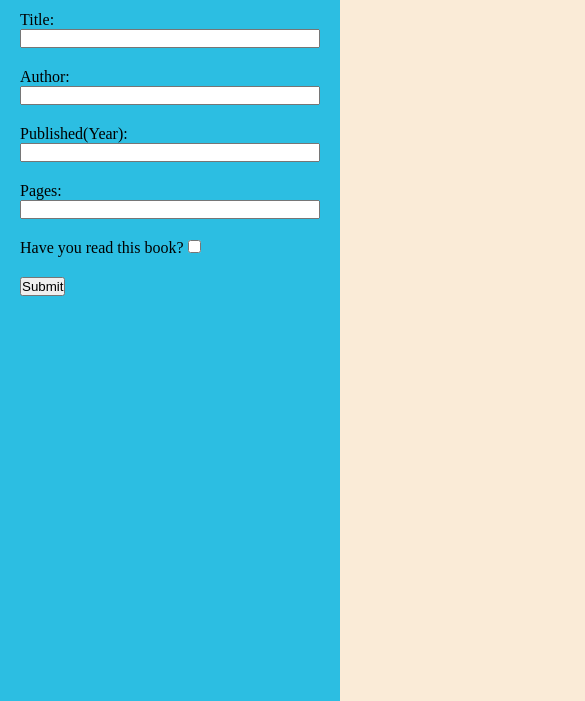
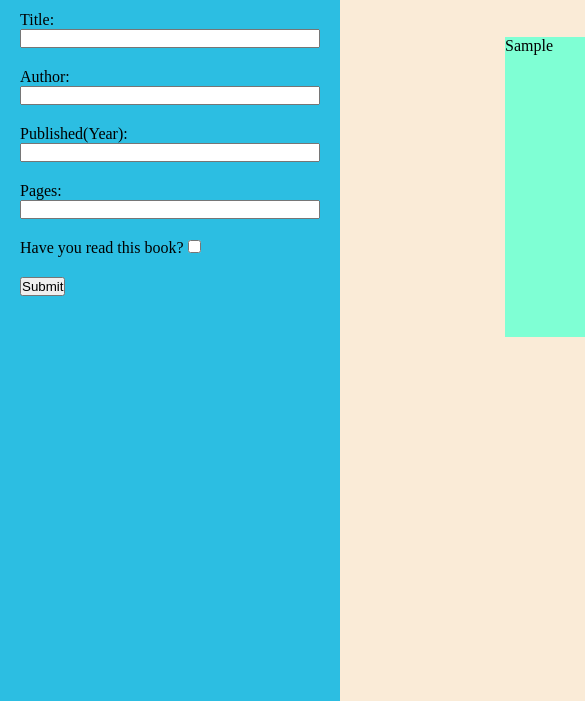
Before and after one commit to parkypark92/library_app, a website: page index.html in a window 390 px wide. Both pictures are taken after typing "Sample", "Sample", "Sample", "5" into the empty fields and a click on the button "Submit". Shown: the part 143-844 px from the top of the page, 585 px wide, since content can reach past the window. Drawn offline with Linux system fonts and the light colour scheme.

Commit message:
make a dislayBooks function, which loops through the myLibrary array and displays each book with it's title. Make the display responsive to window size using Grid

```diff
--- a/script.js
+++ b/script.js
@@ -6,6 +6,7 @@ const newAuthor = document.getElementById("author");
 const newPublished = document.getElementById("published");
 const newPages = document.getElementById("pages");
 const newHasRead = document.getElementById("has-read");
+const bookShelf = document.querySelector(".my-books");
 
 function Book(title, author, published, pages, hasRead) {
   this.title = title;
@@ -13,6 +14,16 @@ function Book(title, author, published, pages, hasRead) {
   this.published = published;
   this.pages = pages;
   this.hasRead = hasRead;
+}
+
+function displayBooks(array) {
+  bookShelf.textContent = "";
+  array.forEach((element) => {
+    const currentBook = document.createElement("div");
+    currentBook.classList.add("book");
+    currentBook.textContent = element.title;
+    bookShelf.appendChild(currentBook);
+  });
 }
 
 function addBookToLibrary(event) {
@@ -25,8 +36,28 @@ function addBookToLibrary(event) {
     newHasRead.checked ? newHasRead.value : "Off"
   );
   myLibrary.push(newBook);
-  console.log(myLibrary);
+  displayBooks(myLibrary);
   form.reset();
 }
 
 submit.addEventListener("click", addBookToLibrary);
+
+// const testBook = new Book("Test Book1", "Andrew Park", "2023", "300", "Off");
+// myLibrary.push(testBook);
+// const testBook2 = new Book("Test Book2", "Andrew Park", "2023", "300", "Off");
+// myLibrary.push(testBook2);
+// const testBook3 = new Book("Test Book3", "Andrew Park", "2023", "300", "Off");
+// myLibrary.push(testBook3);
+// const testBook4 = new Book("Test Book4", "Andrew Park", "2023", "300", "Off");
+// myLibrary.push(testBook4);
+// const testBook5 = new Book("Test Book5", "Andrew Park", "2023", "300", "Off");
+// myLibrary.push(testBook5);
+// const testBook6 = new Book("Test Book6", "Andrew Park", "2023", "300", "Off");
+// myLibrary.push(testBook6);
+// const testBook7 = new Book("Test Book7", "Andrew Park", "2023", "300", "Off");
+// myLibrary.push(testBook7);
+// const testBook8 = new Book("Test Book8", "Andrew Park", "2023", "300", "Off");
+// myLibrary.push(testBook8);
+// const testBook9 = new Book("Test Book9", "Andrew Park", "2023", "300", "Off");
+// myLibrary.push(testBook9);
+// displayBooks(myLibrary);
--- a/style.css
+++ b/style.css
@@ -4,13 +4,14 @@
     box-sizing: border-box;
 }
 
-html, body {
+html {
     height: 100%;
 }
 
 
 
 body {
+    height: 100%;
     max-width: 1400px;
     margin: auto;
 }
@@ -50,4 +51,19 @@ form .input-wrapper:not(:nth-last-child(2)) {
 
 .my-books {
     background-color: antiquewhite;
+    padding: 40px;
+    min-width: 530px;
+
+    display: grid;
+    grid-template-columns: repeat(auto-fit, minmax(200px, 1fr));
+    grid-auto-rows: 300px;
+    justify-items: center;
+    gap: 40px
 }
+
+.book {
+    width: 200px;
+    height: 300px;
+    background-color: aquamarine;
+
+}
```
